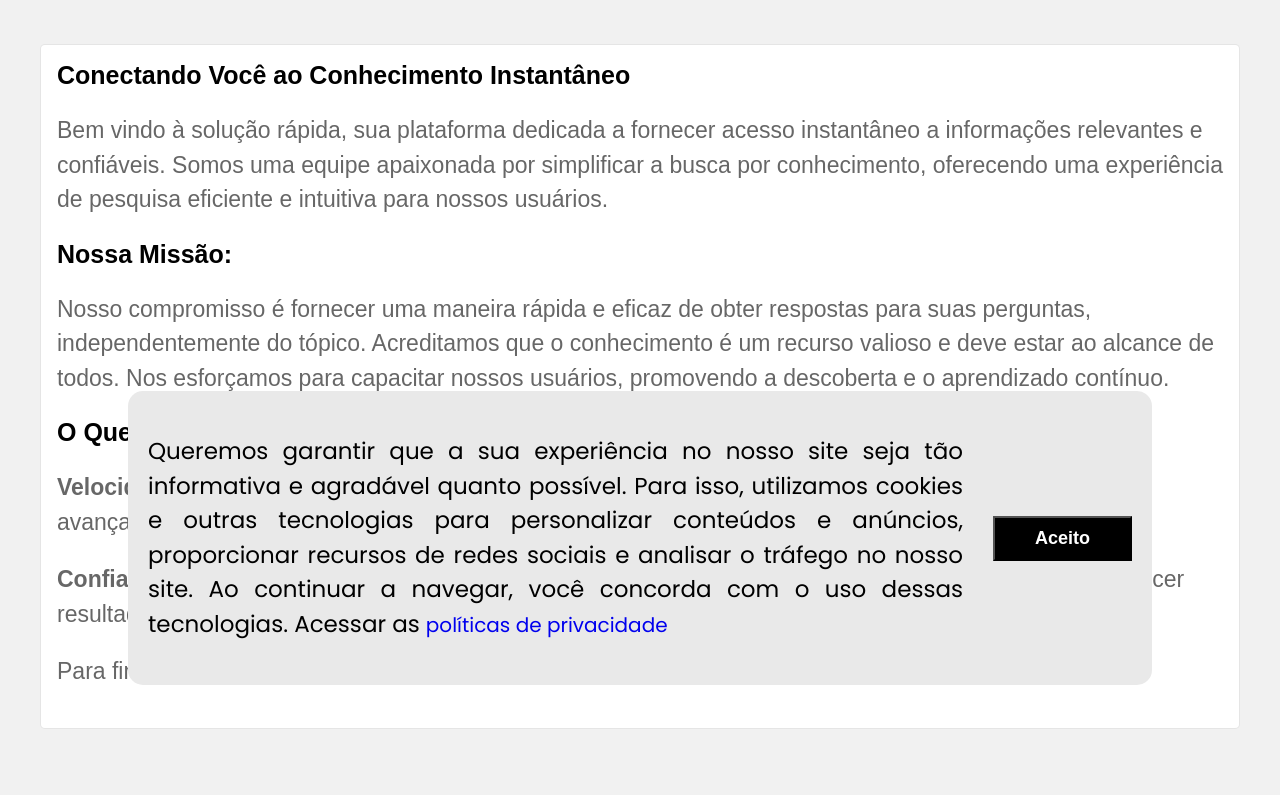
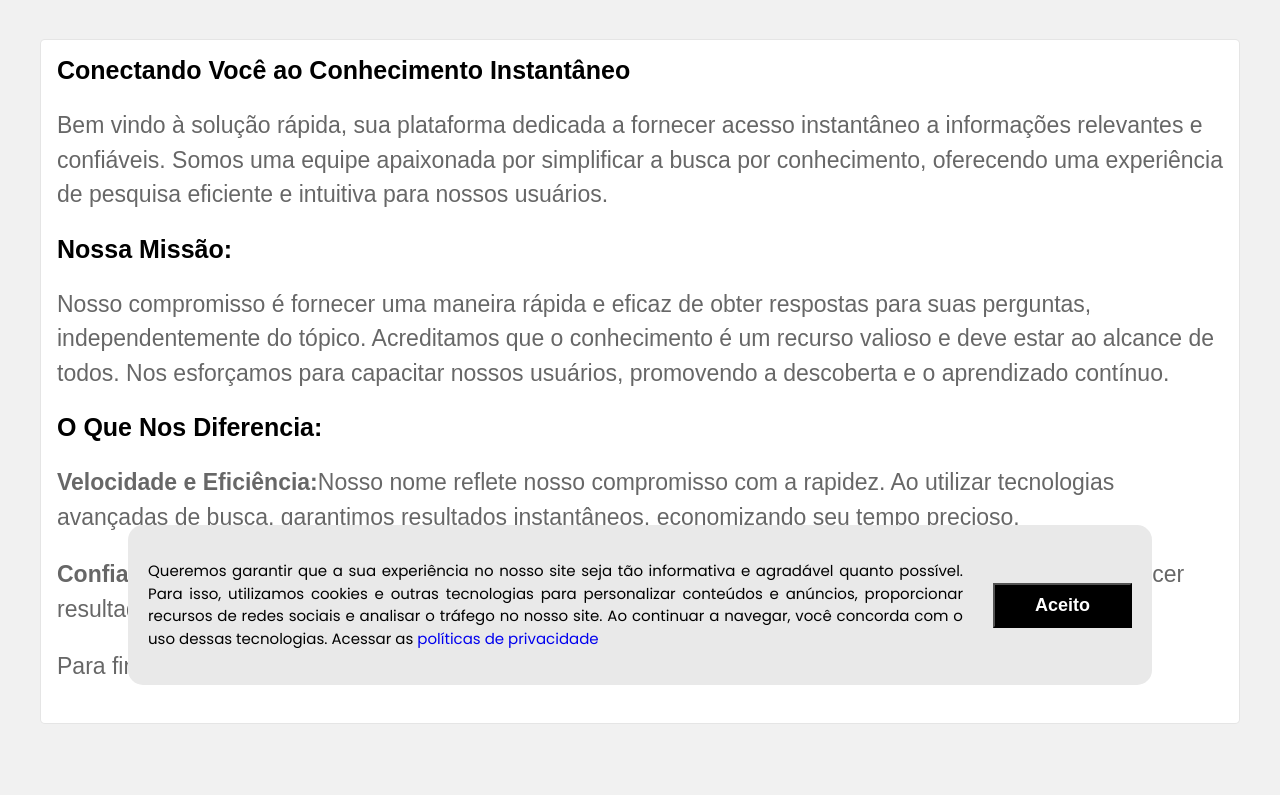
Before and after one commit to HelyssonBN3040/Pesquisa-Rapida, a plain HTML site: page index.html in a window 1280 px wide. Shown: the part 75-870 px from the top of the page. Drawn offline with Linux system fonts and the light colour scheme.

Commit message:
correção fonte cookies

```diff
--- a/src/style.css
+++ b/src/style.css
@@ -1085,6 +1085,9 @@ small {
     padding: 20px;
 
 }
+.cookies-msg .cookies-txt p,a{
+    font-size: 15px;
+}
 
 .cookies-msg .cookies-btn {
     margin-left: 30px;
```
